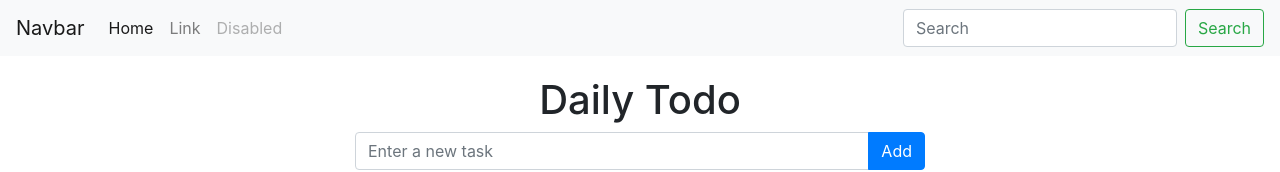
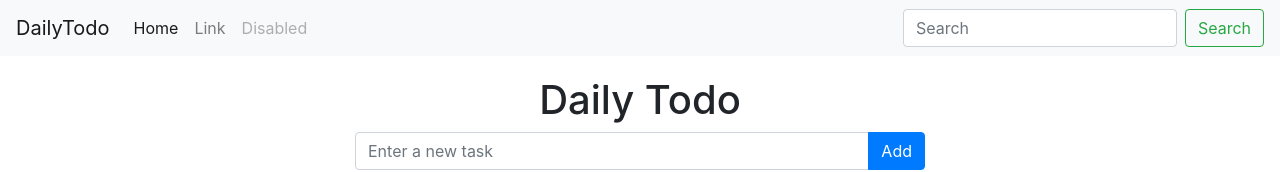
Before and after one commit to firozanam/daily-todo, a plain HTML site: page index.html in a window 1280 px wide. Shown: the top 172 px of the page. Drawn offline with nearby package versions, Linux system fonts and the light colour scheme.

Commit message:
Update index.html

```diff
--- a/index.html
+++ b/index.html
@@ -67,7 +67,7 @@
 </head>
 <body>
   <nav class="navbar navbar-expand-lg navbar-light bg-light">
-  <a class="navbar-brand" href="#">Navbar</a>
+  <a class="navbar-brand" href="#">DailyTodo</a>
   <button class="navbar-toggler" type="button" data-toggle="collapse" data-target="#navbarTogglerDemo02" aria-controls="navbarTogglerDemo02" aria-expanded="false" aria-label="Toggle navigation">
     <span class="navbar-toggler-icon"></span>
   </button>
```
